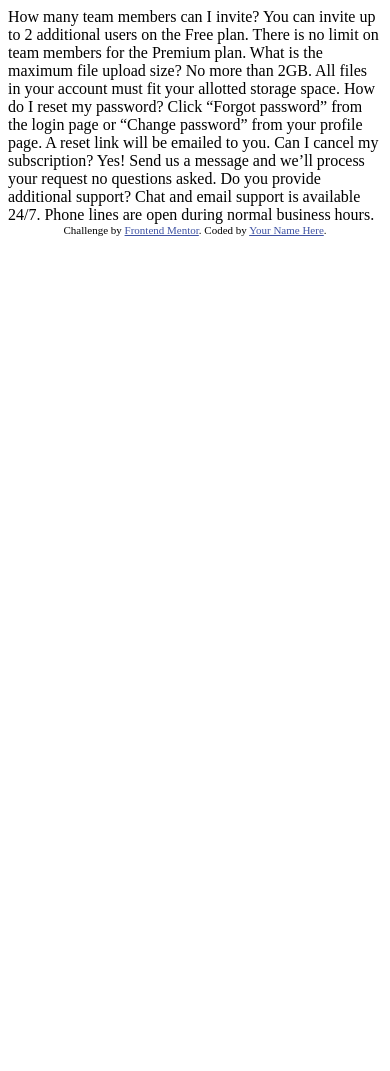
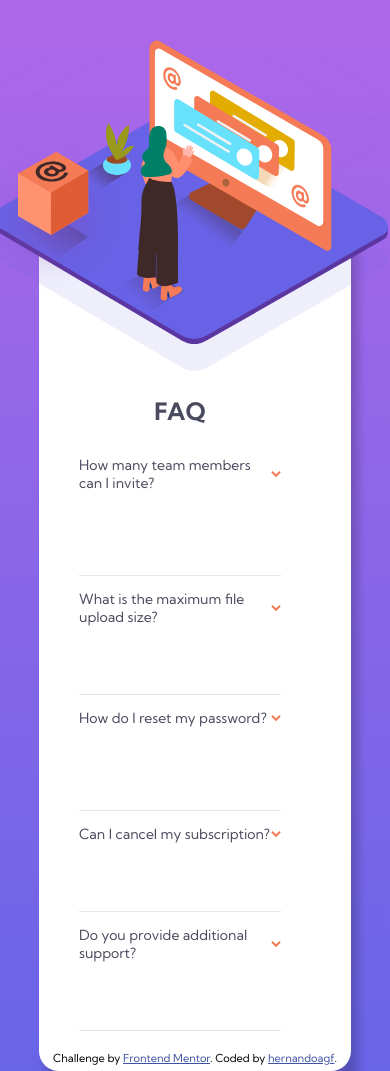
Before and after one commit to hernandoagf/FAQ-accordeon-card, a plain HTML site: page index.html in a window 390 px wide. Shown: the top 1071 px of the page. Before the commit the page ends 844 px from the top, so only its background shows below. Drawn offline with Linux system fonts and the light colour scheme.

Commit message:
Project finished

```diff
--- a/index.html
+++ b/index.html
@@ -3,7 +3,7 @@
 <head>
   <meta charset="UTF-8">
   <meta name="viewport" content="width=device-width, initial-scale=1.0"> <!-- displays site properly based on user's device -->
-
+  <link rel="stylesheet" href="style.css">
   <link rel="icon" type="image/png" sizes="32x32" href="./images/favicon-32x32.png">
 
   <title>Frontend Mentor | FAQ Accordion Card</title>
@@ -15,26 +15,59 @@
   </style>
 </head>
 <body>
-  How many team members can I invite?
-  You can invite up to 2 additional users on the Free plan. There is no limit on
-  team members for the Premium plan.
-
-  What is the maximum file upload size?
-  No more than 2GB. All files in your account must fit your allotted storage space.
-
-  How do I reset my password?
-  Click “Forgot password” from the login page or “Change password” from your profile page.
-  A reset link will be emailed to you.
-
-  Can I cancel my subscription?
-  Yes! Send us a message and we’ll process your request no questions asked.
-
-  Do you provide additional support?
-  Chat and email support is available 24/7. Phone lines are open during normal business hours.
+  <div class="container">
+    <div class="img-container">
+      <img id="background-pattern" src="./images/bg-pattern-desktop.svg" alt="shadow pattern">
+      <img id="woman-desktop" src="./images/illustration-woman-online-desktop.svg" alt="Woman on desktop">
+      <img id="sign" src="./images/illustration-box-desktop.svg" alt="at sign">
+    </div>
+    <div class="faq-container">
+        <h1>FAQ</h1>
+        <div class="question">
+          <div class="question-container">
+            <h3>How many team members can I invite?</h3>
+            <img src="./images/icon-arrow-down.svg" alt="arrow down">
+          </div>
+          <p>You can invite up to 2 additional users on the Free plan. There is no limit on
+            team members for the Premium plan.</p>
+        </div>
+        <div class="question">
+          <div class="question-container">
+            <h3>What is the maximum file upload size?</h3>
+            <img src="./images/icon-arrow-down.svg" alt="arrow down">
+          </div>
+          <p>No more than 2GB. All files in your account must fit your allotted storage space.</p>
+        </div>
+        <div class="question">
+          <div class="question-container">
+            <h3>How do I reset my password?</h3>
+            <img src="./images/icon-arrow-down.svg" alt="arrow down">
+          </div>
+          <p>Click “Forgot password” from the login page or “Change password” from your profile page.
+            A reset link will be emailed to you.</p>
+        </div>
+        <div class="question">
+          <div class="question-container">
+            <h3>Can I cancel my subscription?</h3>
+            <img src="./images/icon-arrow-down.svg" alt="arrow down">
+          </div>
+          <p>Yes! Send us a message and we’ll process your request no questions asked.</p>
+        </div>
+        <div class="question">
+          <div class="question-container">
+            <h3>Do you provide additional support?</h3>
+            <img src="./images/icon-arrow-down.svg" alt="arrow down">
+          </div>
+          <p>Chat and email support is available 24/7. Phone lines are open during normal business hours.</p>
+        </div>
+    </div>
+  </div>
 
   <div class="attribution">
     Challenge by <a href="https://www.frontendmentor.io?ref=challenge" target="_blank">Frontend Mentor</a>.
-    Coded by <a href="#">Your Name Here</a>.
+    Coded by <a href="https://github.com/hernandoagf">hernandoagf</a>.
   </div>
+
+  <script src="script.js"></script>
 </body>
 </html>
--- /dev/null
+++ b/script.js
@@ -0,0 +1,12 @@
+questions = document.querySelectorAll('.question-container')
+
+questions.forEach(question => {
+  question.addEventListener('click', () => {
+    removeActiveClasses()
+    let classes = Array.from(question.parentElement.classList)
+    question.parentElement.classList.add('active')
+  })
+})
+
+const removeActiveClasses = () => questions
+  .forEach(question => question.parentElement.classList.remove('active'))
--- /dev/null
+++ b/style.css
@@ -0,0 +1,172 @@
+@import url('https://fonts.googleapis.com/css2?family=Kumbh+Sans:wght@400;700&display=swap');
+
+* {
+	box-sizing: border-box;
+}
+
+body {
+	font-family: 'Kumbh Sans', sans-serif;
+	font-size: 12px;
+	display: flex;
+	flex-direction: column;
+	align-items: center;
+	justify-content: center;
+	width: 100vw;
+	min-height: 100vh;
+	margin: 0;
+	padding: 50px;
+	background: linear-gradient(hsl(273, 75%, 66%), hsl(240, 73%, 65%));
+	overflow-x: hidden;
+}
+
+.container {
+	background-color: #fff;
+	width: 950px;
+	padding: 0;
+	border-radius: 20px;
+	display: flex;
+	box-shadow: 7px 20px 10px rgba(0, 0, 0, 0.2);
+}
+
+.img-container {
+	position: relative;
+	width: 450px;
+	flex-shrink: 0;
+	overflow: hidden;
+}
+
+#background-pattern {
+	position: absolute;
+	top: -55%;
+	right: 10px;
+}
+
+#woman-desktop {
+	position: absolute;
+	right: 10px;
+	top: 15%;
+}
+
+#sign {
+	position: absolute;
+	top: 37%;
+	left: -50px;
+}
+
+.faq-container {
+	width: auto;
+	display: flex;
+	flex-direction: column;
+	margin: 30px 30px 0 0;
+	padding: 20px;
+	color: hsl(237, 12%, 33%);
+}
+
+.faq-container p {
+	color: hsl(240, 6%, 50%);
+}
+
+.question-container {
+	display: flex;
+	justify-content: space-between;
+	align-items: center;
+	cursor: pointer;
+}
+
+.question .question-container {
+	z-index: 100;
+}
+.question h3 {
+	z-index: 101;
+	font-weight: normal;
+}
+
+.question.active h3 {
+	font-weight: bold;
+}
+
+.question-container h3:hover {
+	color: hsl(14, 88%, 65%);
+}
+
+.question {
+	margin-bottom: 10px;
+	position: relative;
+}
+
+.question::after {
+	content: '';
+	position: absolute;
+	left: 0;
+	bottom: -10px;
+	border-bottom: solid 1px hsl(240, 5%, 91%);
+	width: 100%;
+}
+
+.question p {
+	margin: 0;
+	opacity: 0;
+	transform: translateY(-15px);
+	transition: opacity 0.2s ease-in 0.1s;
+	transition: transform 0.2s ease-in;
+}
+
+.question.active p {
+	opacity: 1;
+	transform: translateY(0);
+	transition: opacity 0.2s ease-in 0.1s;
+	transition: transform 0.2s ease-in;
+}
+
+.question img {
+	transform: rotate(0);
+	transition: transform 0.15s ease-in;
+}
+
+.question.active img {
+	transform: rotate(180deg);
+}
+
+.attribution {
+	transform: translateY(-20px);
+}
+
+@media (max-width: 1000px) {
+	.container {
+		width: 80vw;
+		margin-top: 170px;
+		padding: 20px;
+		flex-direction: column;
+	}
+
+	.img-container {
+		width: 95%;
+		height: 90px;
+		overflow: visible;
+	}
+
+	#background-pattern {
+		width: 400px;
+		top: -260px;
+		left: 50%;
+		transform: translateX(-50%);
+	}
+
+	#woman-desktop {
+		width: 400px;
+		left: 50%;
+		transform: translateX(-50%);
+		top: -200px;
+	}
+
+	#sign {
+		width: 150px;
+		top: -90px;
+		left: 50%;
+		transform: translateX(-140%);
+	}
+
+	.faq-container h1 {
+		text-align: center;
+	}
+}
```
Also changed, not shown: 2 other files.
